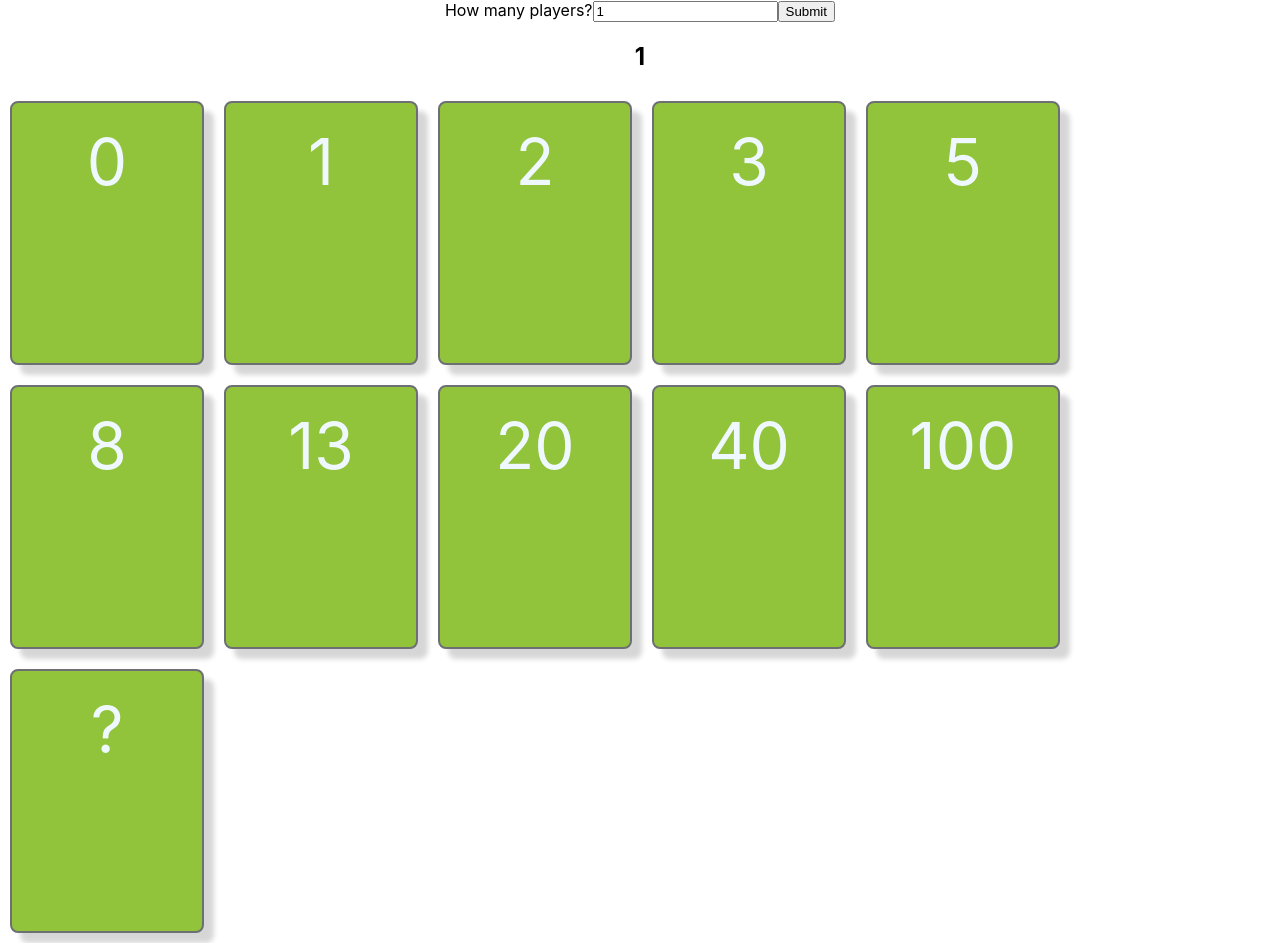
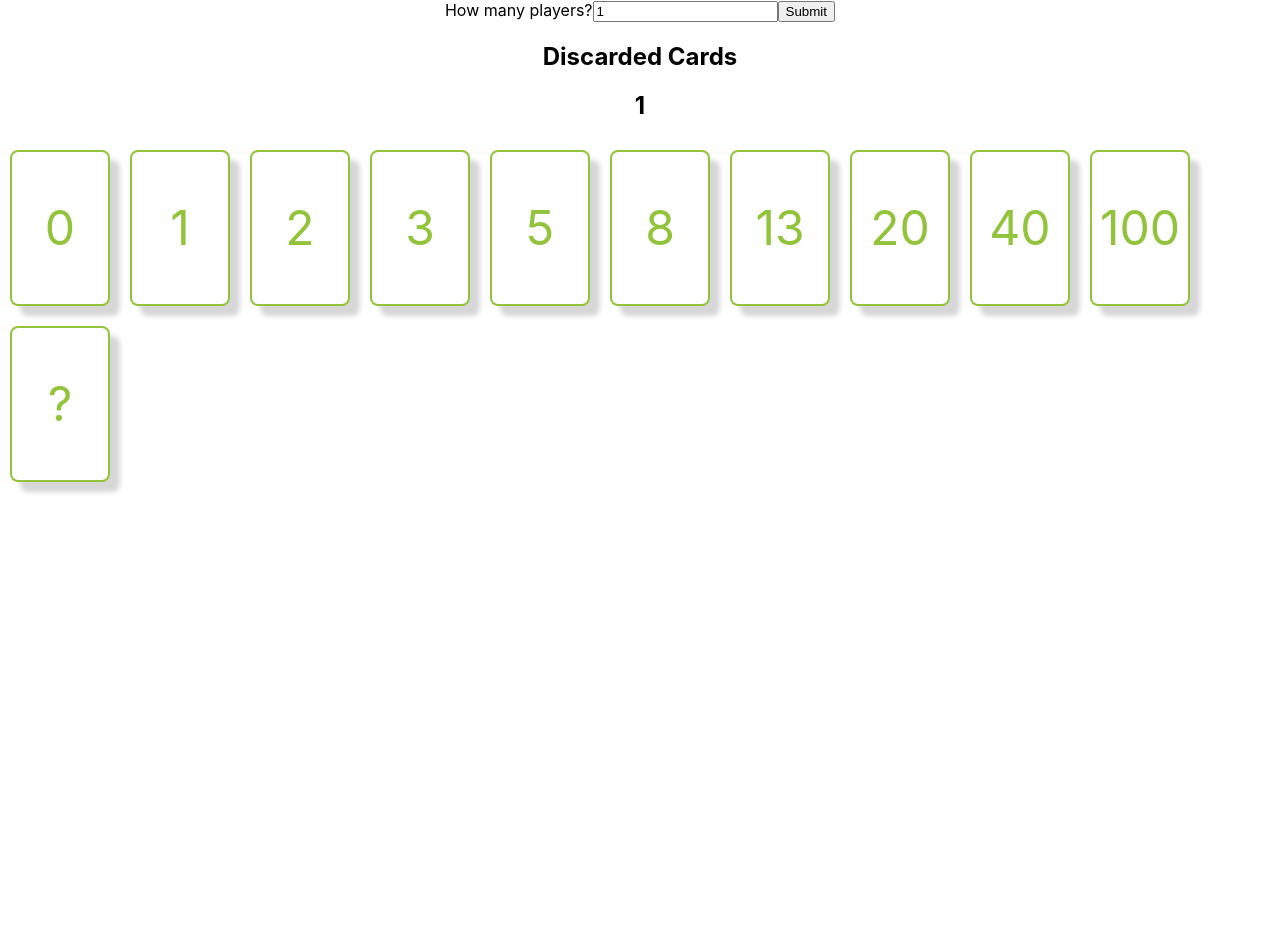
Before and after one commit to MarianaGavino/PlanningPoker, a React (Create React App) app: page / in a window 1280 px wide. Both pictures are taken after a click on the button "Submit". After the commit the page ends 800 px from the top, so only its background shows below. Built offline with nearby package versions, Linux system fonts and the light colour scheme.

Commit message:
Create Board

```diff
--- a/src/App.tsx
+++ b/src/App.tsx
@@ -1,10 +1,12 @@
 import React from 'react';
 import './App.css';
 import UserDeck from './components/Users';
+import Board from './components/Board';
 
 function App() {
   return (
     <div className="App">
+
       <UserDeck />
     </div>
   );
--- a/src/components/Actions/acrtions.tsx
+++ b/src/components/Actions/acrtions.tsx
@@ -1,4 +1,5 @@
 import { SET_CARDS_DECK } from "../Types/actionTypes";
+import { SET_USERS_DECK } from "../Types/actionTypes";
 import {Card} from "../CardDeck";
 
 export const setCardsDeck = (data: Card[]) => {
@@ -7,3 +8,10 @@ export const setCardsDeck = (data: Card[]) => {
       payload: data,
     };
   };
+
+export const setUserDeck = (newUserDeck: any) => {
+  return {
+    type: SET_USERS_DECK,
+    payload: newUserDeck,
+  }
+}
--- /dev/null
+++ b/src/components/Board.tsx
@@ -0,0 +1,23 @@
+import React from "react";
+import { Card } from "./Users";
+
+interface BoardProps {
+  discardedCards: Card[];
+}
+
+const Board: React.FC<BoardProps> = ({ discardedCards }) => {
+  return (
+    <div className="board">
+      <h2>Discarded Cards</h2>
+      <div className="discarded-cards">
+        {discardedCards.map((card) => (
+          <div className="discarded-card" key={card.id}>
+            {card.value}
+          </div>
+        ))}
+      </div>
+    </div>
+  );
+};
+
+export default Board;
--- a/src/components/CardDeck.css
+++ b/src/components/CardDeck.css
@@ -4,20 +4,35 @@
   }
 
   .card {
-    width: 150px;
-    height: 220px;
-    border: 2px solid #6e6f74;
+    width: 3.5rem;
+    height: 7rem;
+    border: 2px solid  #91c43b;
     border-radius: 8px;
     padding: 20px;
     margin: 10px;
     text-align: center;
     font-size: 18px;
     cursor: pointer;
-    background-color:  #91c43b;
+    background-color: white;
     box-shadow: 10px 10px 5px 0px rgba(0,0,0,0.16);
-    color: aliceblue;
-    font-size: 4rem;
+    color:  #91c43b;
+    font-size: 3rem;
+    display: flex;
+    align-items: center;
+    justify-content: center;
   }
 
+  .card:hover {
+    background-color: #92c43b67;
+  }
+
+  .selected {
+    background-color: #91c43b;
+    color: white;
+    /* Otros estilos */
+  }
+
+
   /* #e6b313
+  #6e6f74
   #7ebd14*/
--- a/src/components/CardDeck.tsx
+++ b/src/components/CardDeck.tsx
@@ -1,6 +1,7 @@
 import React from 'react';
 import './CardDeck.css';
 import { useDispatch } from 'react-redux';
+import  UserDeck  from './Users';
 
 export interface Card {
   id: number;
@@ -27,6 +28,9 @@ const dispatch = useDispatch();
     console.log(`Haz hecho clic en la ${cardId}`);
     //dispatch(setCardsDeck([...reducer,userid: id, cardId: idcard ]))
   };
+  const selectCard = () => {
+
+  }
 
   return (
     <div className="card-deck">
@@ -41,3 +45,4 @@ const dispatch = useDispatch();
 };
 
 export default CardDeck;
+export function cards() {};
--- a/src/components/Reducer/reducer.tsx
+++ b/src/components/Reducer/reducer.tsx
@@ -1,30 +1,33 @@
-import { SET_CARDS_DECK } from "../Types/actionTypes";
-import { Card } from '../CardDeck';
-//import CardDeck from "../CardDeck";
+import {SET_CARDS_DECK } from "../Types/actionTypes";
+import { Card } from "../CardDeck";
 
 const cards: Card[] = [
-  { id: 1, value: '0' },
-  { id: 2, value: '1' },
-  { id: 3, value: '2' },
-  { id: 4, value: '3' },
-  { id: 5, value: '5' },
-  { id: 6, value: '8' },
-  { id: 7, value: '13' },
-  { id: 8, value: '20' },
-  { id: 9, value: '40' },
-  { id: 10, value: '100' },
-  { id: 11, value: '?' },
+  { id: 1, value: "0" },
+  { id: 2, value: "1" },
+  { id: 3, value: "2" },
+  { id: 4, value: "3" },
+  { id: 5, value: "5" },
+  { id: 6, value: "8" },
+  { id: 7, value: "13" },
+  { id: 8, value: "20" },
+  { id: 9, value: "40" },
+  { id: 10, value: "100" },
+  { id: 11, value: "?" },
 ];
+
 const initialState = {
-  cards,
-}
+  cards: cards,
+};
 
 type cardsDeckAction = {
-    type: string,
-    payload: Card[],
+  type: string;
+  payload: Card[];
 };
 
-export const cardsDeckReducer = (state = initialState, action: cardsDeckAction) => {
+export const cardsDeckReducer = (
+  state = initialState,
+  action: cardsDeckAction
+) => {
   switch (action.type) {
     case SET_CARDS_DECK:
       return {
--- /dev/null
+++ b/src/components/Reducer/user_reducer.tsx
@@ -0,0 +1,31 @@
+import {SET_USERS_DECK} from "../Types/actionTypes";
+import { User } from "../Users";
+
+// const fullDeck = useSelector(
+//     (state: RootState) => state.cardsDeckReducer.cards
+//   );
+
+const usersDeck: User[] = [];
+
+const initialUsersState = {
+    usersDeck: usersDeck,
+  };
+
+  type UsersDeckAction = {
+    type: string;
+    payload: User[];
+  };
+
+  const usersReducer = (state = initialUsersState, action: UsersDeckAction) => {
+    switch (action.type) {
+      case SET_USERS_DECK:
+        return {
+          ...state,
+          usersDeck: action.payload,
+        };
+      default:
+        return state;
+    }
+  };
+
+  export default usersReducer;
--- a/src/components/Types/actionTypes.tsx
+++ b/src/components/Types/actionTypes.tsx
@@ -1 +1,2 @@
 export const SET_CARDS_DECK = 'SET_CARDS_DECK';
+export const SET_USERS_DECK = 'SET_USERS_DECK';
--- a/src/components/Users.tsx
+++ b/src/components/Users.tsx
@@ -1,51 +1,70 @@
-import CardDeck from "./CardDeck";
 import { useState } from "react";
-import './CardDeck.css';
+import "./CardDeck.css";
 import { useDispatch, useSelector } from "react-redux";
-import cardsDeckReducer from './Reducer/reducer';
 import { RootState } from "../store";
+import { setUserDeck } from "./Actions/acrtions";
+import Board from "./Board";
 
-type Card = {
+export interface Card {
   id: number;
   value: string;
-};
+}
 
-type User = {
+export interface User {
   id: number;
   deck: Card[];
-};
+}
 
 const UserDeck = () => {
+  const dispatch = useDispatch();
+  const [usersNumber, setUsersNumber] = useState<number>(1);
+  const [discardedCards, setDiscardedCards] = useState<Card[]>([]);
 
-  const dispatch = useDispatch();
+  const fullDeck = useSelector(
+    (state: RootState) => state.cardsDeckReducer.cards
+  );
 
-  const fullDeck = useSelector((state: RootState)=>state.cardsDeckReducer.cards)
-
-
-  const [usersNumber, setUsersNumber] = useState<number>(1);
+  const usersDeck = useSelector(
+    (state: RootState) => state.usersReducer.usersDeck
+  );
 
   const handleInputChange = (event: React.ChangeEvent<HTMLInputElement>) => {
     setUsersNumber(parseInt(event.target.value));
   };
 
   const inputValue = () => {
+    const users: User[] = new Array(usersNumber).fill(0).map((e, index) => ({
+      id: index + 1,
+      deck: fullDeck,
+    }));
+    dispatch(setUserDeck(users));
     console.log("Número de participantes: " + usersNumber);
+
+    let val = Object.keys(users);
+
+    console.log({ users });
+    console.log(users[1]);
+    console.log(val);
+    console.log(usersNumber);
+  };
+
+  const handleClick = (cardId: number, userId: number) => {
+    console.log(`Haz hecho clic en la ${cardId} del usuario ${userId}`);
+    const updateUsersDeck = usersDeck.map((user) => {
+      if (user.id === userId) {
+        const removedCardIndex = user.deck.findIndex((card) => card.id === cardId);
+        const removedCard = user.deck.splice(removedCardIndex, 1)[0];
+
+        setDiscardedCards([...discardedCards, removedCard]); // Agregar la carta eliminada al Board
+        return { ...user, deck: user.deck };
+      }
+      return user;
+    });
+
+    dispatch(setUserDeck(updateUsersDeck));
   };
 
 
-
-  const users: User[] = new Array(usersNumber).fill(0).map((e, index) => ({
-        id: index +1,
-        deck: fullDeck
-    }));
-
-  console.log(users);
-  console.log(usersNumber)
-
-  const handleClick = (cardId: number) => {
-    console.log(`Haz hecho clic en la ${cardId}`);
-    //dispatch(setCardsDeck([...reducer,userid: id, cardId: idcard ]))
-  };
 
   return (
     <div>
@@ -54,21 +73,51 @@ const UserDeck = () => {
       <button type="submit" onClick={inputValue}>
         Submit
       </button>
+      <div><Board discardedCards={discardedCards}/></div>
       {/* Deck */}
       <div className="UserList">
-        {users.map((user) => (
+        {usersDeck.map((user) => (
           <div key={user.id}>
             <h2>{user.id}</h2>
             <div className="card-deck">
-            {user.deck.map((card) => (
-              <div className="card" key={card.id} onClick={()=> handleClick(card.id)}>{card.value}</div>
-            ))}
+              {user.deck.map((card) => (
+                <div
+                  className="card"
+                  key={card.id}
+                  onClick={() => handleClick(card.id, user.id)}
+                >
+                  {card.value}
+                </div>
+              ))}
             </div>
+            {/* <CardDeck /> */}
           </div>
         ))}
       </div>
     </div>
   );
 };
+export default UserDeck;
 
-export default UserDeck;
+{
+  /* <div className="UserList">
+        {users.map((user) => (
+          <div key={user.id}>
+            <h2>{user.id}</h2>
+            <div className="card-deck">
+              {user.deck.map((card) => (
+                <div
+                  className="card"
+                  key={card.id}
+                  onClick={() => handleClick(card.id, user.id)}
+                >
+                  {card.value}
+                </div>
+              ))}
+            </div>
+            {/* <CardDeck /> */
+}
+//     </div>
+//   ))}
+
+// </div> */}
--- a/src/store.tsx
+++ b/src/store.tsx
@@ -3,6 +3,7 @@ import { persistReducer } from 'redux-persist';                   //almacenar lo
 import storage from 'redux-persist/lib/storage';                //almacenar los valores de manera local
 import thunk from 'redux-thunk';
 import cardsDeckReducer from './components/Reducer/reducer';                          // Conectar redux persist con toolkit
+import usersReducer from './components/Reducer/user_reducer';
 import { legacy_createStore as createStore } from 'redux';
 import {composeWithDevTools} from 'redux-devtools-extension';
 
@@ -13,6 +14,7 @@ const persistConfig = {
 
   const reducers = combineReducers ({
   cardsDeckReducer: cardsDeckReducer,
+  usersReducer: usersReducer,
 })
 export type RootState = ReturnType<typeof reducers>;
 
```
Lines whose indentation alone changed are shown as unchanged.
